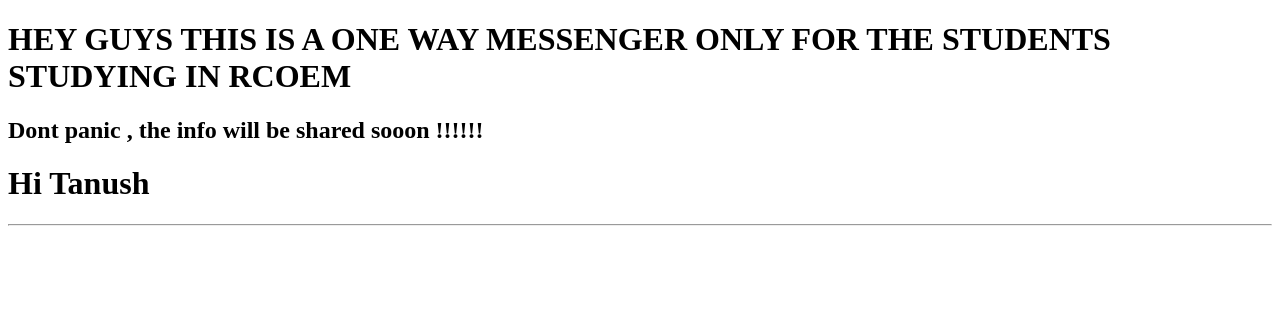
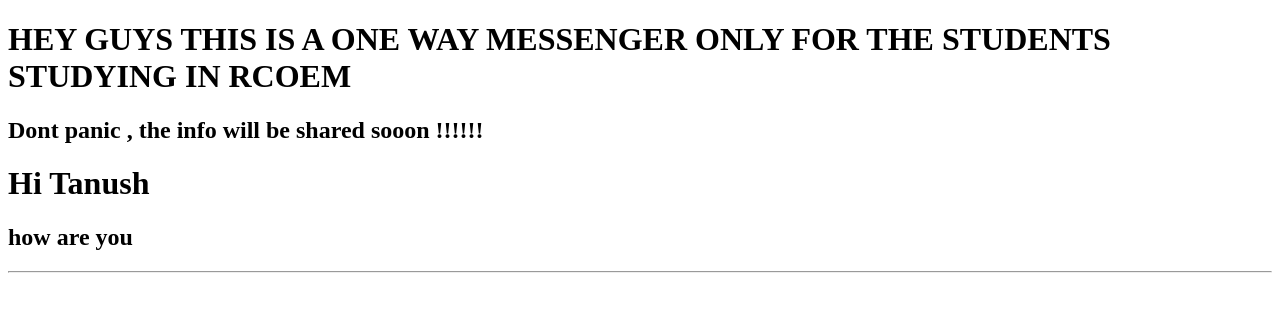
Before and after one commit to ANISHCG/rcoem_times.github.io, a plain HTML site: page index.html in a window 1280 px wide. Drawn offline with Linux system fonts and the light colour scheme.

Commit message:
Update index.html

```diff
--- a/index.html
+++ b/index.html
@@ -9,6 +9,7 @@
 <h1>HEY GUYS THIS IS A ONE WAY MESSENGER ONLY FOR THE STUDENTS STUDYING IN RCOEM</h1>
     <h2> Dont panic , the info will be shared  sooon !!!!!! <h2>
         <h1> Hi Tanush <h1>
+            <h2> how are you <h2>
 
 <hr>
 
```
